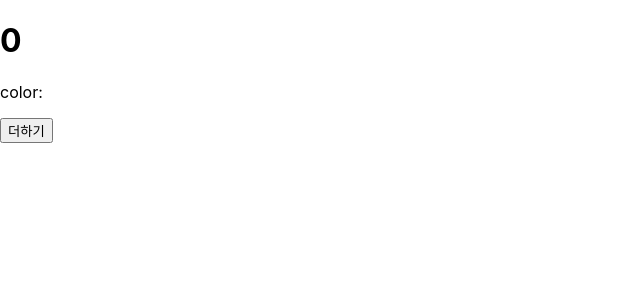
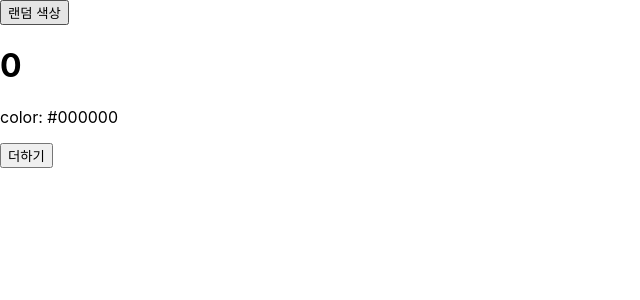
Before and after one commit to qkrvudtn98/React_Document_Study, a React (Create React App) app in the folder my-study/: page / in a window 1280 px wide. Shown: the top 300 px of the page, without its empty margins (0-640 px from the left). Built offline with nearby package versions, Linux system fonts and the light colour scheme.

Commit message:
Rendering

```diff
--- a/my-study/src/App.js
+++ b/my-study/src/App.js
@@ -9,7 +9,21 @@
 // import EventPractice from './EventPractice';
 // import ValidationSample from './ValidationSample';
 
+function getRandomColor() {
+  return '#' + Math.floor(Math.random() * 16777215).toString(16);
+}
+
 class App extends Component {
+  state = {
+    color: '#000000'
+  }
+
+  handleClick = () => {
+    this.setState({
+      color: getRandomColor()
+    });
+  }
+
   render() {
     return (
       // <MyComponent name='종기가 난 작은 공작새' favoriteNumber={7}>
@@ -29,7 +43,10 @@
 
       // <IterationSample />
 
-      <LifeCycleSample />
+      <div>
+        <button onClick={this.handleClick}>랜덤 색상</button>
+        <LifeCycleSample color={this.state.color} />
+      </div>
     );
   }
 }
```
